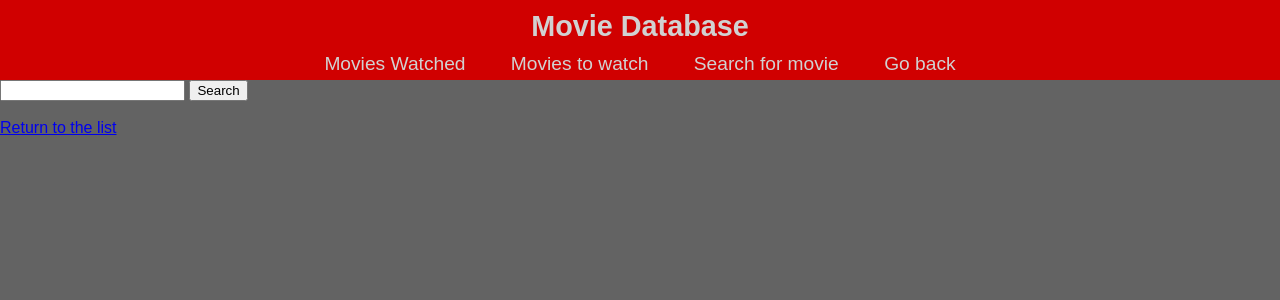
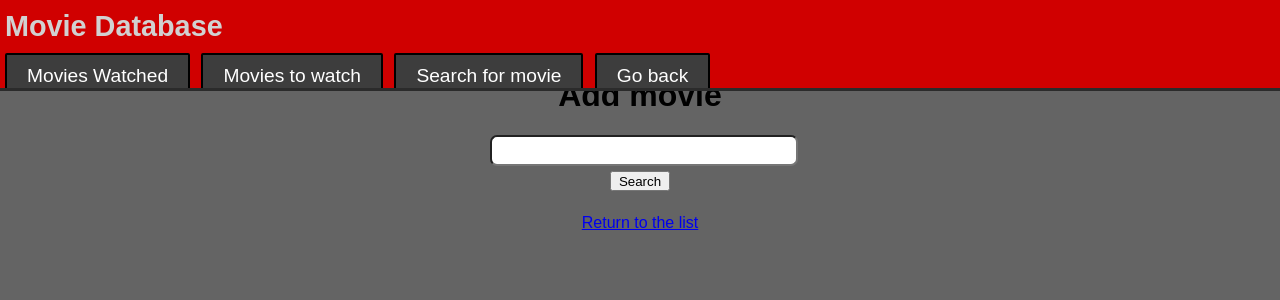
Before and after one commit to pMaciek1/MovieDB, a Flask app: page /add/ in a window 1280 px wide. Shown: the top 300 px of the page. Run offline with Flask 3, Linux system fonts and the light colour scheme.

Commit message:
Small changes in style

```diff
--- a/app.py
+++ b/app.py
@@ -66,23 +66,36 @@ def add():
     if request.method == 'POST':
         title = request.form['title']
         return redirect(f'/add/search?title={title}')
-
     else:
         return render_template('add.html')
 
 @app.route('/add/search')
 def search():
-    title = request.args.get('title')
-    headers = {"accept": "application/json"}
-    response_list = requests.get(f'http://www.omdbapi.com/?s={title}&apikey={apikey}', headers=headers)
-    movie_list = []
-    for movie in response_list.json()['Search']:
-        movie_list.append(movie)
-    #return movie_list
-    return render_template('search.html', movie_list=movie_list, previous=request.referrer)
+    try:
+        title = request.args.get('title')
+        headers = {"accept": "application/json"}
+        response_list = requests.get(f'http://www.omdbapi.com/?s={title}&apikey={apikey}', headers=headers)
+        movie_list = []
+        for movie in response_list.json()['Search']:
+            movie_list.append(movie)
+        '''
+            if arg == 'Title':
+            movie_list_sorted_by_title = sorted(movie_list, key=lambda d: d['Title'])
+            return render_template('search.html', movie_list=movie_list_sorted_by_title, previous=request.referrer)
+        elif arg == 'Year':
+            movie_list_sorted_by_year = reversed(sorted(movie_list, key=lambda d: d['Year']))
+            return render_template('search.html', movie_list=movie_list_sorted_by_year, previous=request.referrer)
+        elif arg == 'Type':
+            movie_list_sorted_by_type = sorted(movie_list, key=lambda d: d['Type'])
+            return render_template('search.html', movie_list=movie_list_sorted_by_type, previous=request.referrer)
+        else:
+        '''
+        return render_template('search.html', movie_list=movie_list, previous=request.referrer)
+    except:
+        return 'Error, movie not found'
 
 @app.route('/add/add/<string:imdbID>', methods=['POST', 'GET'])
-def add_movie(imdbID):
+def add_movie(imdbID: int):
     response = requests.get(f'http://www.omdbapi.com/?i={imdbID}&apikey={apikey}')
     title = response.json()['Title']
     release_date = response.json()['Released']
--- a/static/css/main.css
+++ b/static/css/main.css
@@ -1,6 +1,6 @@
 body, html {
     margin: 0;
-    background-color: #636363;
+    background-color: #646464;
     font-family: sans-serif;
 }
 
@@ -9,16 +9,26 @@ body, html {
     width: auto;
 }
 
+.search{
+    margin 0 auto;
+    width: 300px;
+    margin-top: 6%;
+    margin-left: auto;
+    margin-right: auto;
+    text-align: center;
+}
+
 table, td, th {
     border: 1px solid #000000;
     border-radius: 5px;
-    margin-top: 6%
+    margin-top: 6%;
+    background-color: #393e41;
 }
 
 table {
     border-collapse: separate;
-    width: 60%;
-    background-color: #393e41;
+    width: 75%;
+    background-color: #1f1f1f;
     margin-left: auto;
     margin-right: auto;
 }
@@ -35,7 +45,18 @@ td {
 }
 
 .form {
-    margin-top: 20px;
+    text-align: center;
+}
+
+#title {
+    border-radius: 7px;
+    width: 100%;
+    height: 25px;
+}
+#search_but {
+    margin: 5px;
+    width: 20%;
+    height: 20px;
 }
 
 .header {
@@ -48,18 +69,17 @@ td {
 }
 
 .nav {
-  margin: 0;
-  padding: 0;
   font-size: 1.2rem;
   width: 100%;
-  text-align: center;
+  text-align: left;
   background-color: #d00000;
   color: #d1d1d1;
   position:fixed;
-  height: 10%;
+  height: 11%;
   top:0;
   left:0;
   overflow: hidden;
+  border-bottom: 3px solid #2b2b2b;
 }
 
 .nav__link {
@@ -67,12 +87,65 @@ td {
   color: #d1d1d1;
 }
 
-.nav__link:not(:last-of-type) {
-  margin-right: 2.5rem;
-
+.nav__link{
+    margin-left: 5px;
+    background-color: #3d3d3d;
+    border-radius: 2px;
+    margin-right: 1px;
+    margin-left: 1px
+    background-color: white;
+    color: white;
+    border: 2px solid black;
+    padding: 10px 20px;
+    text-align: center;
+    text-decoration: none;
+    display: inline-block;
+}
+.nav__link:hover, .nav__link:active {
+  background-color: grey;
+  color: black;
+}
+.my_but_green:link, .my_but_green:visited {
+  background-color: white;
+  color: black;
+  border: 2px solid green;
+  padding: 10px 20px;
+  text-align: center;
+  text-decoration: none;
+  display: inline-block;
 }
 
-.nav__link--active,
-.nav__link:hover {
-  font-weight: bold;
+.my_but_green:hover, .my_but_green:active {
+  background-color: green;
+  color: white;
 }
+
+.my_but_red:link, .my_but_red:visited {
+  background-color: white;
+  color: black;
+  border: 2px solid red;
+  padding: 10px 20px;
+  text-align: center;
+  text-decoration: none;
+  display: inline-block;
+}
+
+.my_but_red:hover, .my_but_red:active {
+  background-color: red;
+  color: white;
+}
+
+.my_but_blue:link, .my_but_blue:visited {
+  background-color: white;
+  color: black;
+  border: 2px solid blue;
+  padding: 10px 20px;
+  text-align: center;
+  text-decoration: none;
+  display: inline-block;
+}
+
+.my_but_blue:hover, .my_but_blue:active {
+  background-color: blue;
+  color: white;
+}
--- a/templates/add.html
+++ b/templates/add.html
@@ -6,11 +6,12 @@
 
 
 {% block body %}
-<div class="content">
-    <h1 style="text-align: center">Add movie</h1>
+<div class="search">
+    <h1>Add movie</h1>
     <form action="/add/search">
         <input type="text" name="title" id="title">
-        <input type="submit" value="Search">
+        <br>
+        <input type="submit" value="Search" id="search_but">
     </form>
     <br>
     <a href="/">Return to the list</a>
--- a/templates/base.html
+++ b/templates/base.html
@@ -10,7 +10,7 @@
 </head>
 <header class="header">
         <nav class="nav">
-            <h1 style="text-align:center">Movie Database</h1>
+            <h1 style="text-align:left; margin-left: 5px">Movie Database</h1>
             <a href="/" class="nav__link">Movies Watched</a>
             <a href="/watched/" class="nav__link">Movies to watch</a>
             <a href="/add/" class="nav__link">Search for movie</a>
```
Also changed, not shown: templates/index.html (+3 -5 lines), templates/search.html (+5 -5 lines).
